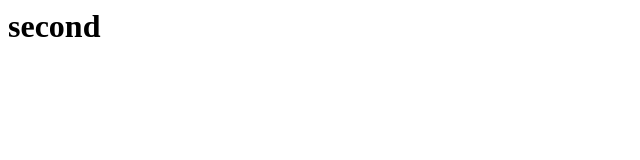
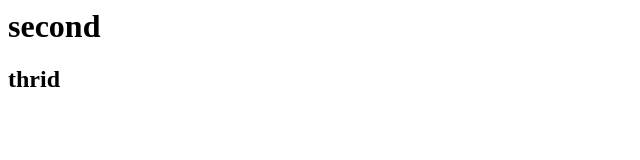
Before and after one commit to Jacelindeepa/sample_entry-, a plain HTML site: page index.html in a window 1280 px wide. Shown: the full height of the page, 0-640 px from the left. Drawn offline with Linux system fonts and the light colour scheme.

Commit message:
Update index.html

```diff
--- a/index.html
+++ b/index.html
@@ -3,7 +3,6 @@
 </head>
 <body>
 <h1>second</h1>
-
-
+<h2>thrid<h2>
 </body>
 </html>
```
